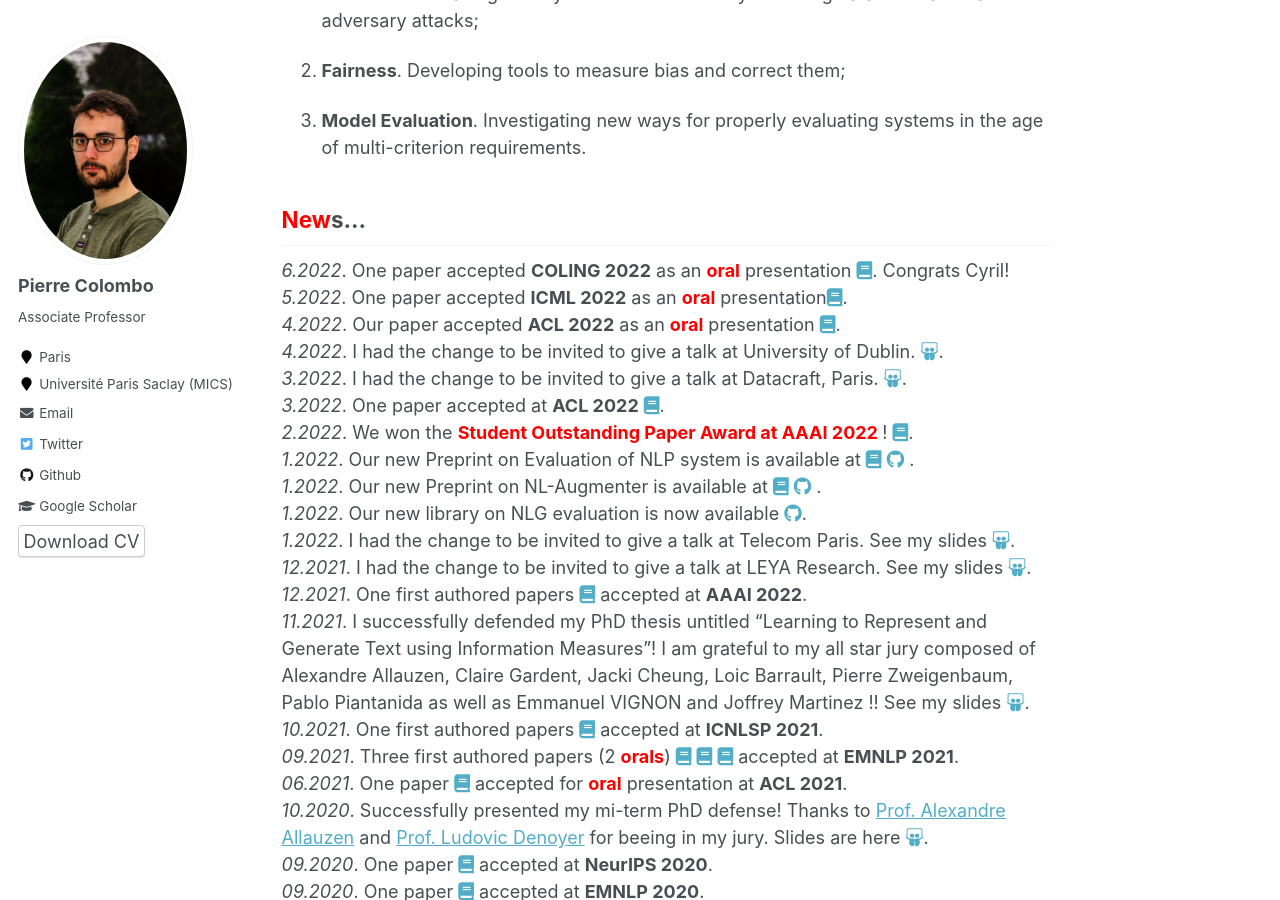
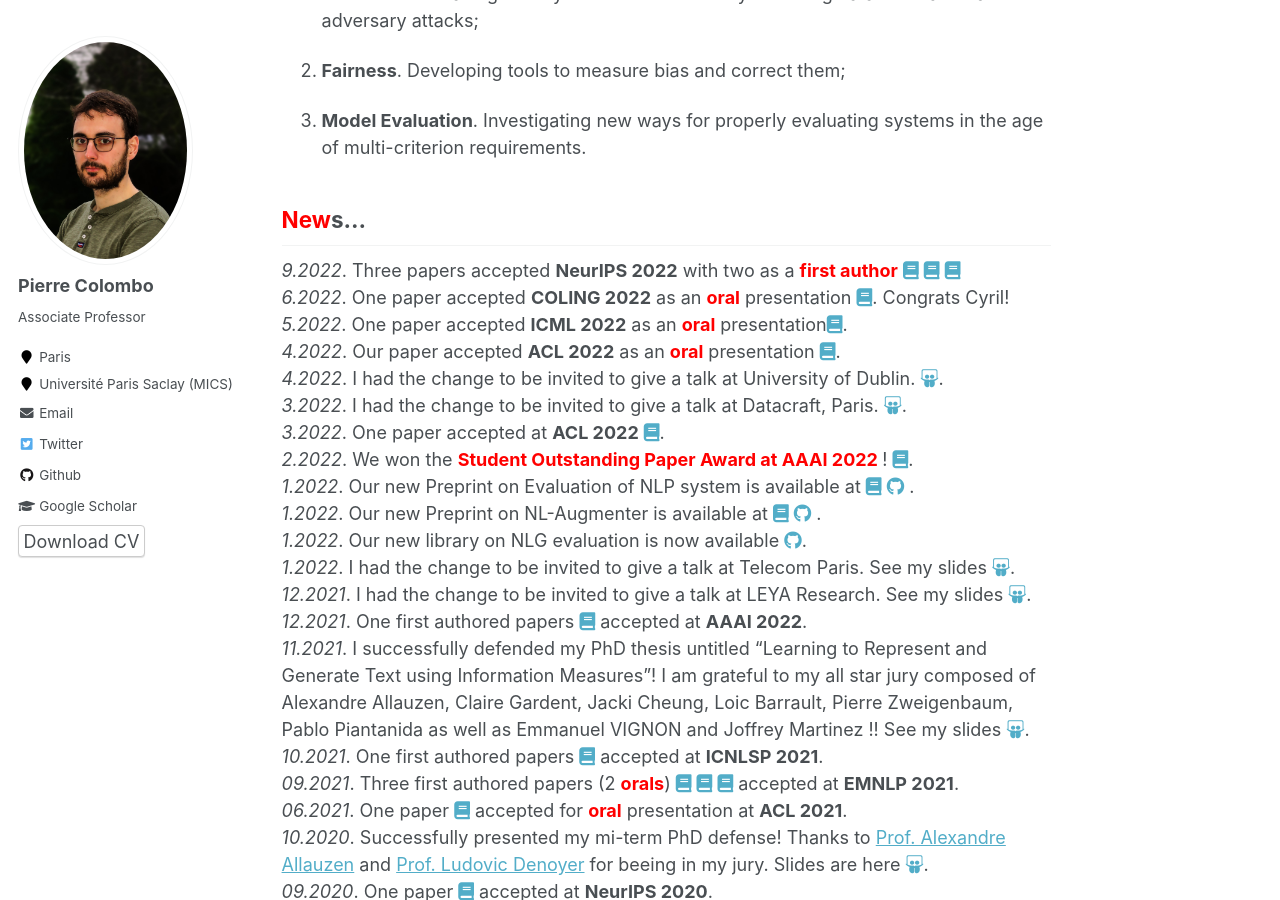
Before and after one commit to PierreColombo/PierreColombo.github.io, a Jekyll site: the page built from _pages/about.md, in a window 1280 px wide and 900 px high, scrolled down 540 px. Built offline with Jekyll 4.4.1, drawn with Linux system fonts in a browser that asks for light colours.

Commit message:
adding reward

```diff
--- a/_pages/about.md
+++ b/_pages/about.md
@@ -27,6 +27,7 @@ adoption in high-risk applications.
 
 <span style="color:red">New</span>s...
 ------
+*9.2022*. Three  papers accepted **NeurIPS 2022** with two as a **<span style="color:red">first author</span>**  <a href="https://hal.archives-ouvertes.fr/hal-03823922/document"><i class="fas fa-book"> </i></a> <a href="https://arxiv.org/abs/2202.03799"><i class="fas fa-book"> </i></a> <a href="https://arxiv.org/abs/2211.13527"><i class="fas fa-book"> </i></a><br>
 *6.2022*. One  paper accepted **COLING 2022** as an **<span style="color:red">oral</span>** presentation <a href="https://arxiv.org/pdf/2208.11646v1.pdf"><i class="fas fa-book"> </i></a>. Congrats Cyril! <br>
 *5.2022*. One  paper accepted **ICML 2022** as an **<span style="color:red">oral</span>** presentation<a href="https://arxiv.org/abs/2202.06618"><i class="fas fa-book"> </i></a>. <br>
 *4.2022*. Our  paper accepted **ACL 2022** as an **<span style="color:red">oral</span>** presentation <a href="https://aclanthology.org/2022.acl-long.187/"><i class="fas fa-book"> </i></a>. <br>
```
